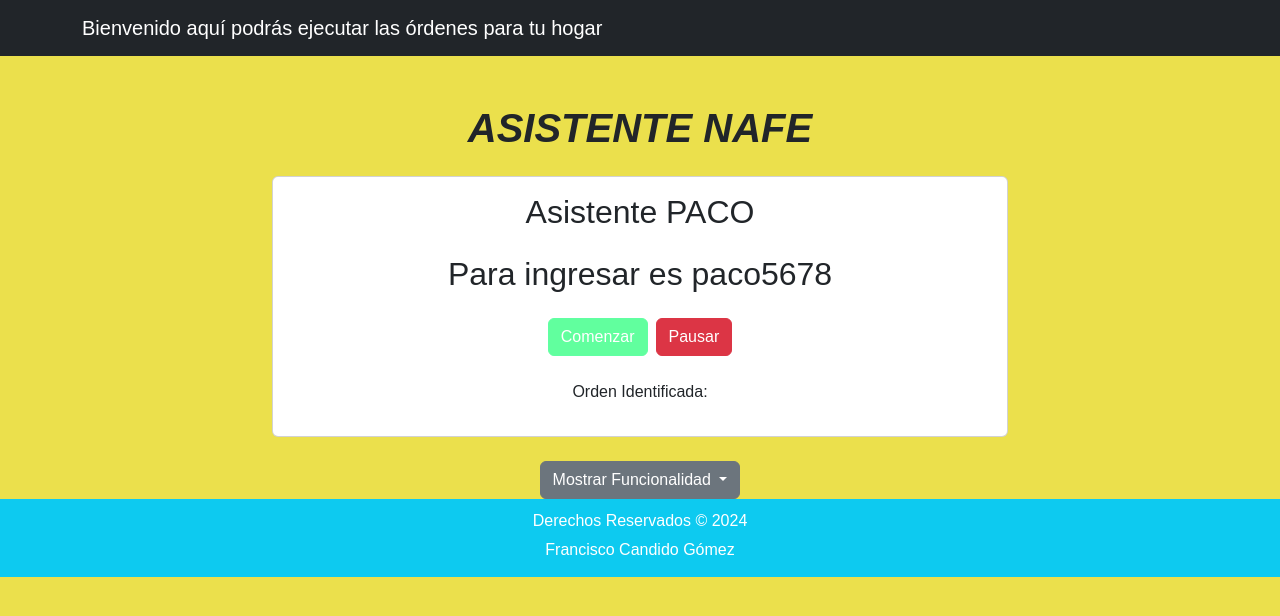
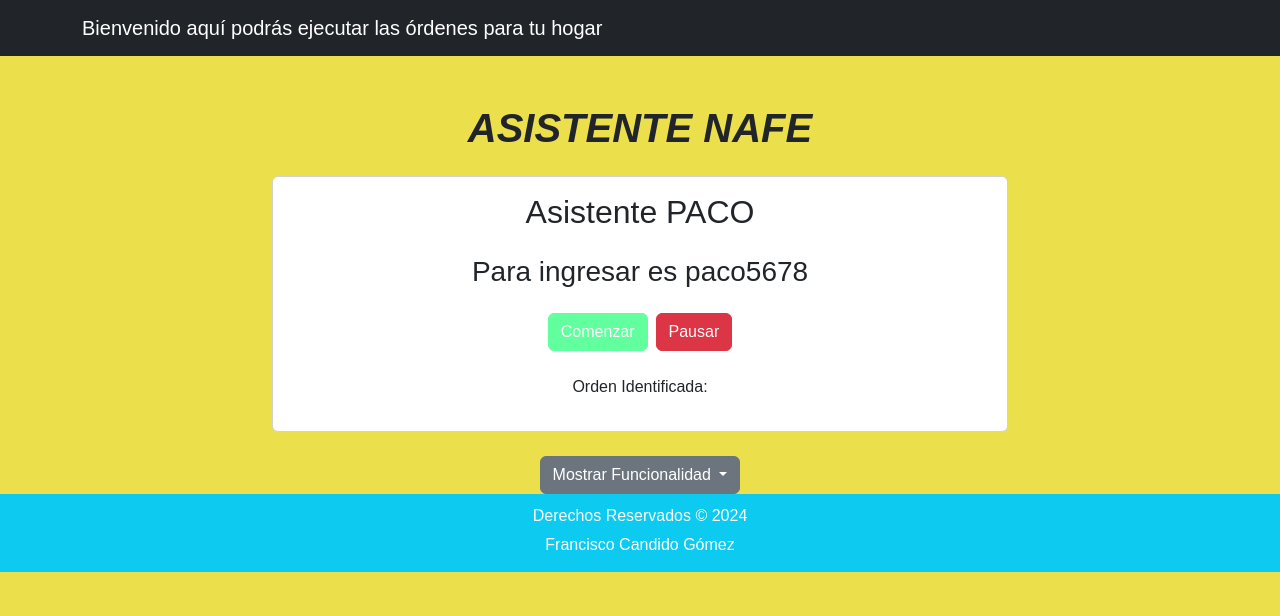
Before and after one commit to fcandido131217/examen_voz-IHC, a plain HTML site: page index.html in a window 1280 px wide. Drawn offline with nearby package versions, Linux system fonts and the light colour scheme.

Commit message:
index.html

```diff
--- a/index.html
+++ b/index.html
@@ -52,7 +52,7 @@
                 <div class="card instructions-card mb-8">
                     <div id="comandos-container" class="card-body text-center">
                         <h2 class="mb-4">Asistente PACO</h2>
-                        <h2 class="mb-4">Para ingresar es paco5678</h2>
+                        <h3 class="mb-4">Para ingresar es paco5678</h3>
                         <div class="d-flex justify-content-center align-items-center mb-4">
                             <button onclick="startRecording()" class="btn btn-primary me-2">Comenzar</button>
                             <button onclick="stopRecording()" class="btn btn-danger">Pausar</button>
```
